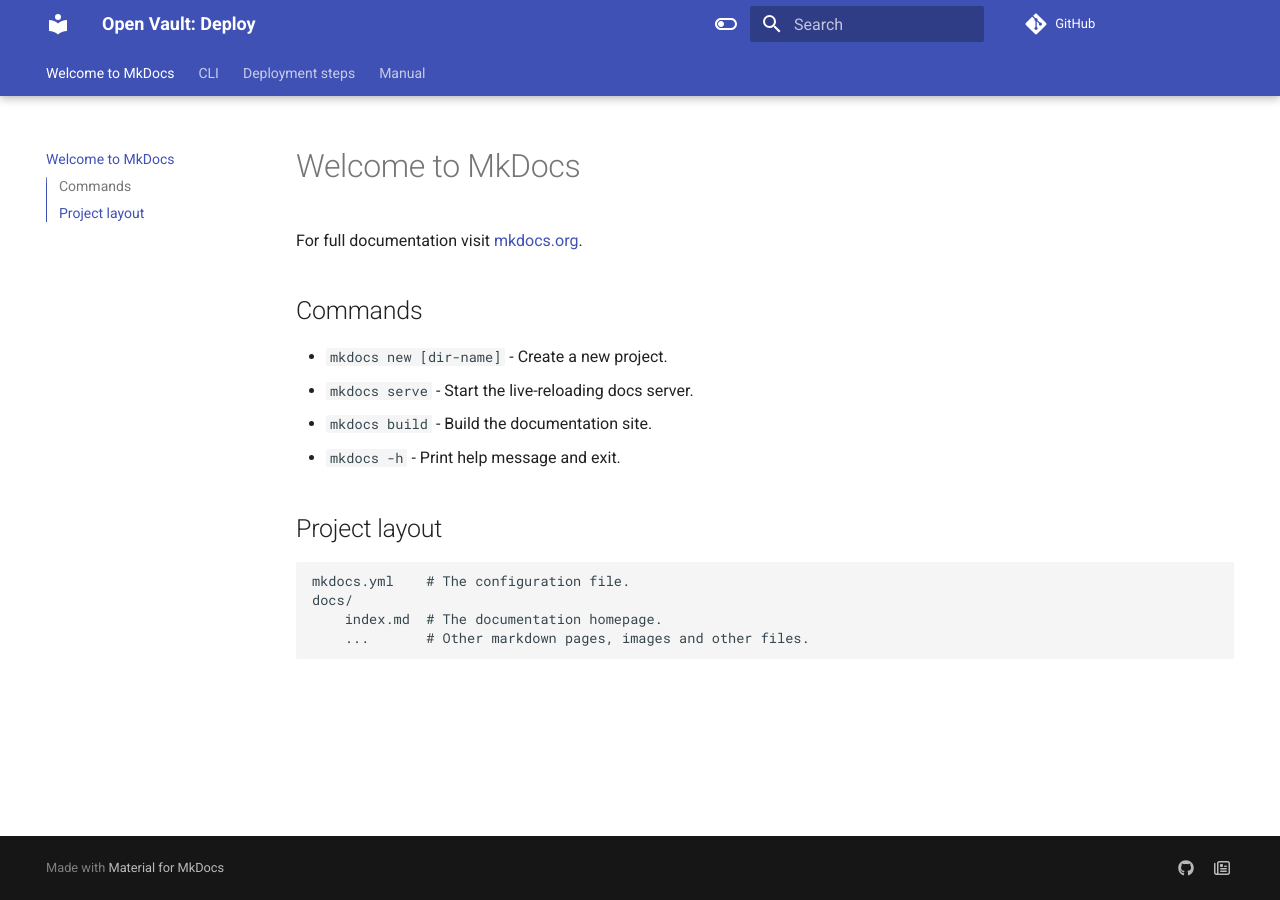
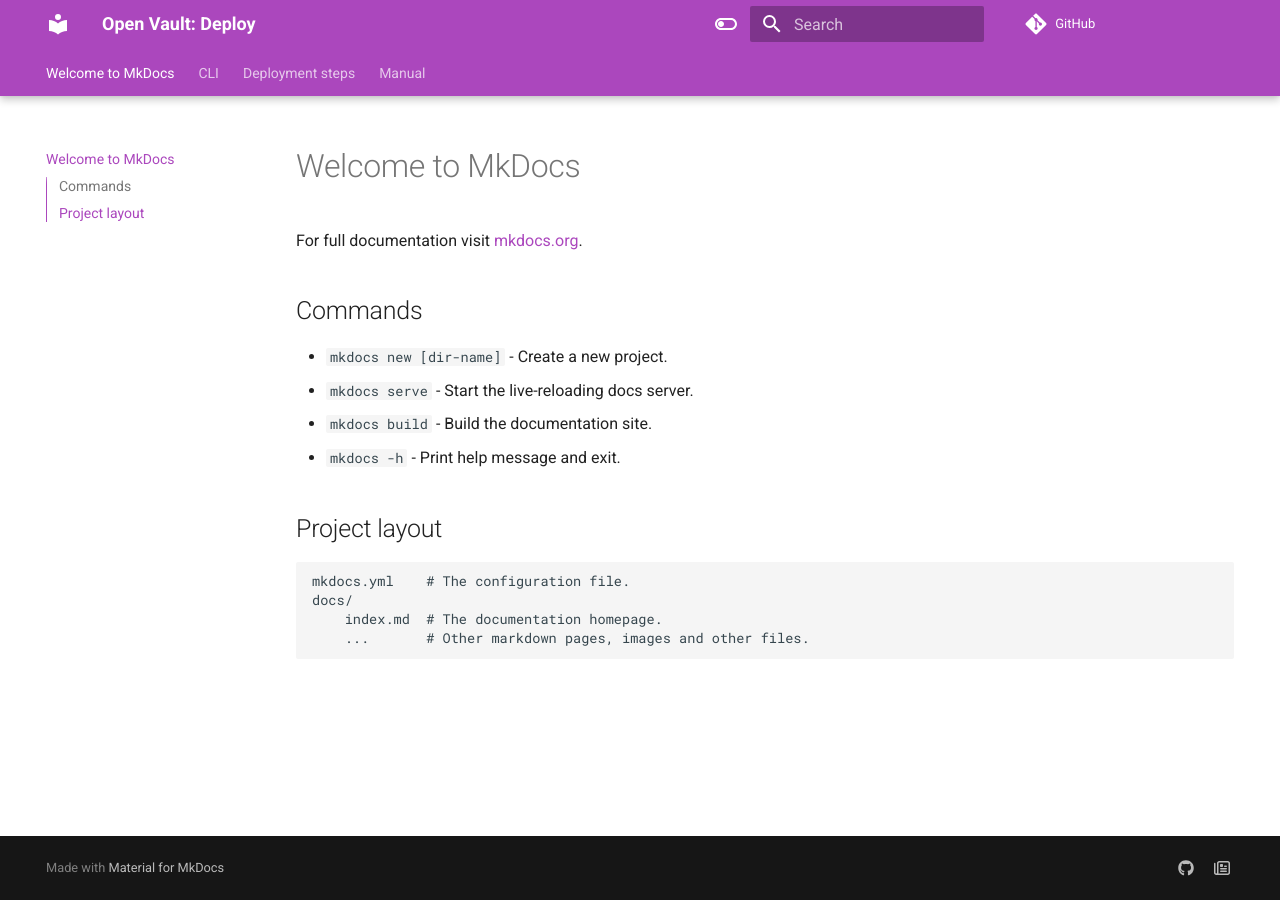
Before and after one commit to WGBH-MLA/ov-deploy, an MkDocs documentation site: the page built from docs/index.md, in a window 1280 px wide. Built offline with MkDocs 1.6.1 and Material for MkDocs 9.7.7, drawn with Linux system fonts in a browser that asks for light colours; comment, search, counter and statistics services are not loaded.

Commit message:
Use primary: purple for GBH themed branding

```diff
--- a/mkdocs.yml
+++ b/mkdocs.yml
@@ -25,13 +25,15 @@
 theme:
   name: material
   palette:
-    - media: "(prefers-color-scheme: dark)" #
+    - media: '(prefers-color-scheme: dark)'
+      primary: purple
       scheme: slate
       toggle:
         icon: material/toggle-switch
         name: Switch to light mode
-    - media: "(prefers-color-scheme: light)" #
+    - media: '(prefers-color-scheme: light)'
       scheme: default
+      primary: purple
       toggle:
         icon: material/toggle-switch-off-outline
         name: Switch to dark mode
```
